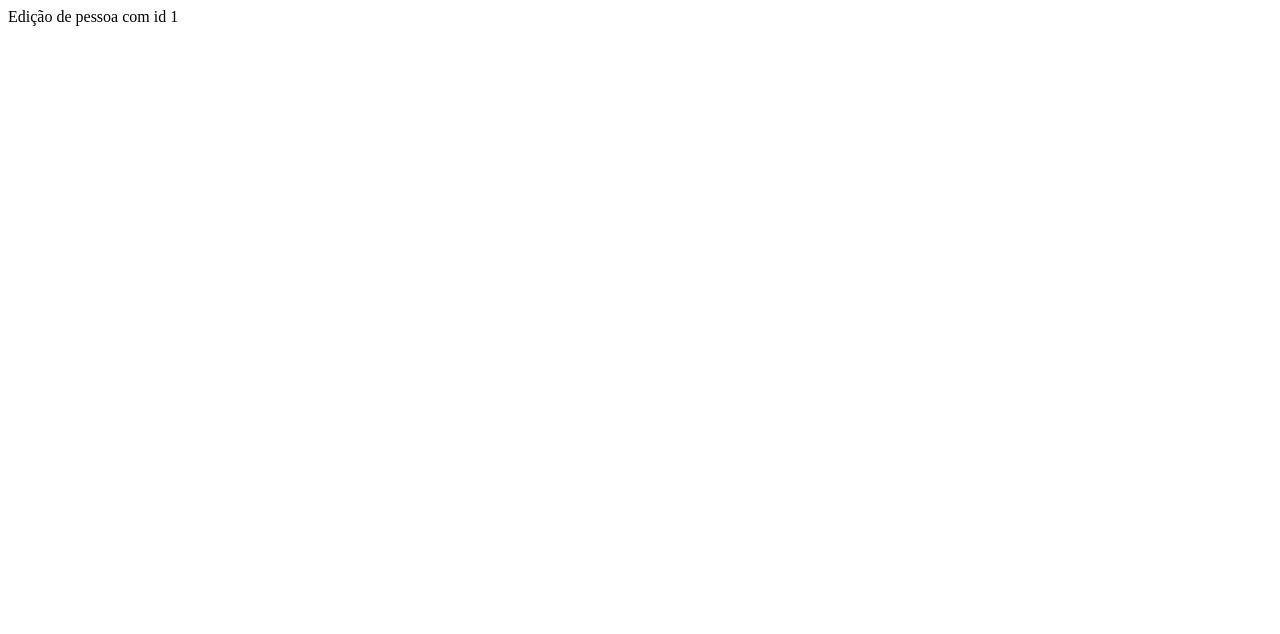
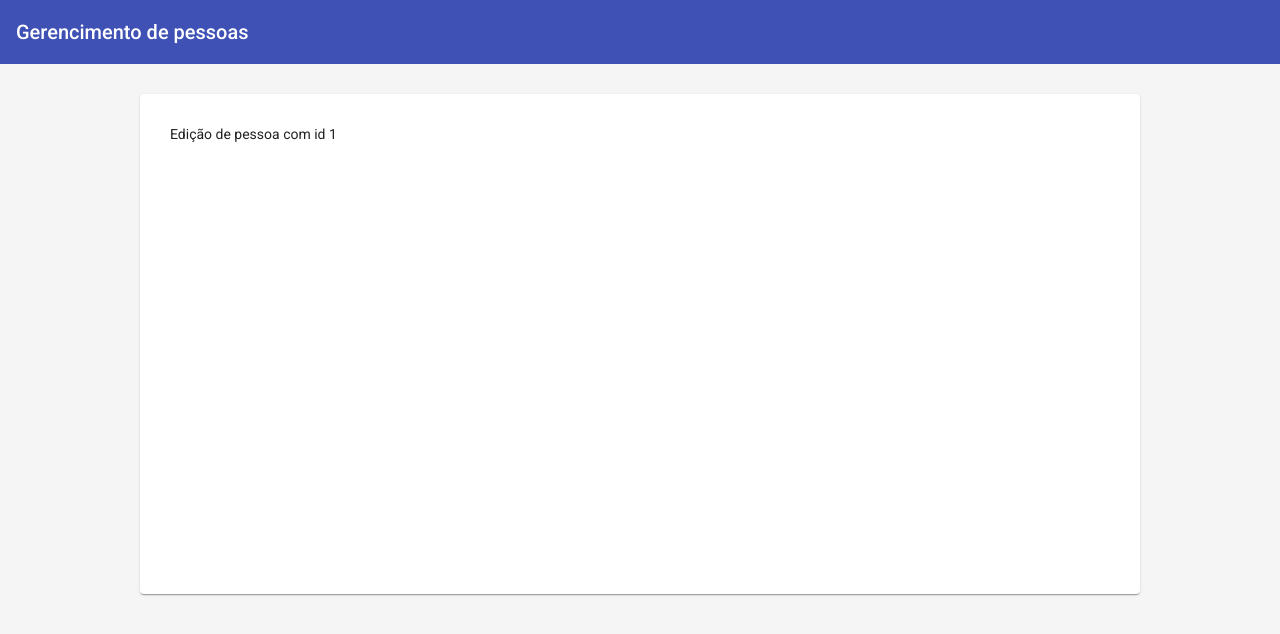
Before and after one commit to macielbarbosa/gerenciamento-pessoas, an Angular app: page /pessoa/1 in a window 1280 px wide. Shown: the top 634 px of the page. Built offline with nearby package versions, Linux system fonts and the light colour scheme.

Commit message:
feature: listagem das pessoas cadastradas #4

```diff
--- a/angular.json
+++ b/angular.json
@@ -31,6 +31,7 @@
               "src/assets"
             ],
             "styles": [
+              "./node_modules/@angular/material/prebuilt-themes/indigo-pink.css",
               "src/styles.scss"
             ],
             "scripts": []
@@ -99,6 +100,7 @@
               "src/assets"
             ],
             "styles": [
+              "./node_modules/@angular/material/prebuilt-themes/indigo-pink.css",
               "src/styles.scss"
             ],
             "scripts": []
--- a/package.json
+++ b/package.json
@@ -11,10 +11,12 @@
   "private": true,
   "dependencies": {
     "@angular/animations": "~12.2.0",
+    "@angular/cdk": "^12.2.2",
     "@angular/common": "~12.2.0",
     "@angular/compiler": "~12.2.0",
     "@angular/core": "~12.2.0",
     "@angular/forms": "~12.2.0",
+    "@angular/material": "^12.2.2",
     "@angular/platform-browser": "~12.2.0",
     "@angular/platform-browser-dynamic": "~12.2.0",
     "@angular/router": "~12.2.0",
--- a/src/app/app.component.html
+++ b/src/app/app.component.html
@@ -1 +1,8 @@
-<div class="app"><router-outlet></router-outlet></div>
+<div id="app">
+  <mat-toolbar id="app-toolbar" color="primary">
+    <span>Gerencimento de pessoas</span>
+  </mat-toolbar>
+  <mat-card id="app-content">
+    <router-outlet></router-outlet>
+  </mat-card>
+</div>
--- a/src/app/app.component.scss
+++ b/src/app/app.component.scss
@@ -0,0 +1,16 @@
+#app {
+  min-height: 100vh;
+  display: flex;
+  flex-direction: column;
+  align-items: center;
+  background-color: rgb(245, 245, 245);
+}
+
+#app-content {
+  box-sizing: border-box;
+  padding: 30px;
+  max-width: 1000px;
+  margin: 30px 0px 20px;
+  width: 100%;
+  min-height: 500px;
+}
--- a/src/app/pessoas/pessoas.component.html
+++ b/src/app/pessoas/pessoas.component.html
@@ -1 +1,16 @@
-<p>Gerenciamento de pessoas</p>
+<div class="gp-content-header">
+  <h2>Pessoas</h2>
+  <button (click)="cadastrar()" mat-raised-button color="primary">
+    Cadastrar
+  </button>
+</div>
+<div class="content">
+  <div *ngFor="let pessoa of pessoas">
+    <mat-card (click)="editar(pessoa.id)" class="pessoa">
+      <span>{{ pessoa.name }}</span>
+      <button mat-icon-button>
+        <mat-icon>edit</mat-icon>
+      </button>
+    </mat-card>
+  </div>
+</div>
--- a/src/app/pessoas/pessoas.component.scss
+++ b/src/app/pessoas/pessoas.component.scss
@@ -0,0 +1,22 @@
+.content {
+  font-size: 16px;
+  max-width: 500px;
+  & :not(:last-child) {
+    margin-bottom: 10px;
+  }
+}
+
+.pessoa {
+  padding: 5px 10px;
+  display: flex;
+  justify-content: space-between;
+  align-items: baseline;
+  & button {
+    visibility: hidden;
+  }
+  &:hover {
+    & button {
+      visibility: visible;
+    }
+  }
+}
--- a/src/app/pessoas/pessoas.component.ts
+++ b/src/app/pessoas/pessoas.component.ts
@@ -1,15 +1,29 @@
+import { HttpClient } from '@angular/common/http';
 import { Component, OnInit } from '@angular/core';
+import { Router } from '@angular/router';
+import { URL_API } from 'src/utils/constants';
 
 @Component({
   selector: 'app-pessoas',
   templateUrl: './pessoas.component.html',
-  styleUrls: ['./pessoas.component.scss']
+  styleUrls: ['./pessoas.component.scss'],
 })
 export class PessoasComponent implements OnInit {
+  pessoas: any;
 
-  constructor() { }
+  constructor(private http: HttpClient, private router: Router) {}
 
   ngOnInit(): void {
+    this.http.get<any>(URL_API).subscribe((data) => {
+      this.pessoas = data;
+    });
   }
 
+  cadastrar() {
+    this.router.navigate(['/pessoa']);
+  }
+
+  editar(id: string) {
+    this.router.navigate(['/pessoa', { id }]);
+  }
 }
--- a/src/index.html
+++ b/src/index.html
@@ -6,8 +6,11 @@
   <base href="/">
   <meta name="viewport" content="width=device-width, initial-scale=1">
   <link rel="icon" type="image/x-icon" href="favicon.ico">
+  <link rel="preconnect" href="https://fonts.gstatic.com">
+  <link href="https://fonts.googleapis.com/css2?family=Roboto:wght@300;400;500&display=swap" rel="stylesheet">
+  <link href="https://fonts.googleapis.com/icon?family=Material+Icons" rel="stylesheet">
 </head>
-<body>
+<body class="mat-typography">
   <app-root></app-root>
 </body>
 </html>
--- a/src/styles.scss
+++ b/src/styles.scss
@@ -1 +1,17 @@
 /* You can add global styles to this file, and also import other style files */
+
+html,
+body {
+  height: 100%;
+}
+body {
+  margin: 0;
+  font-family: Roboto, "Helvetica Neue", sans-serif;
+}
+
+.gp-content-header {
+  display: flex;
+  justify-content: space-between;
+  align-items: baseline;
+  margin-bottom: 30px;
+}
--- /dev/null
+++ b/src/utils/constants.ts
@@ -0,0 +1 @@
+export const URL_API = 'https://forassetapi.herokuapp.com/people';
```
Also changed, not shown: src/app/app.module.ts (+18 -8 lines), 1 other file (tests, documents, lock files or other folders).
